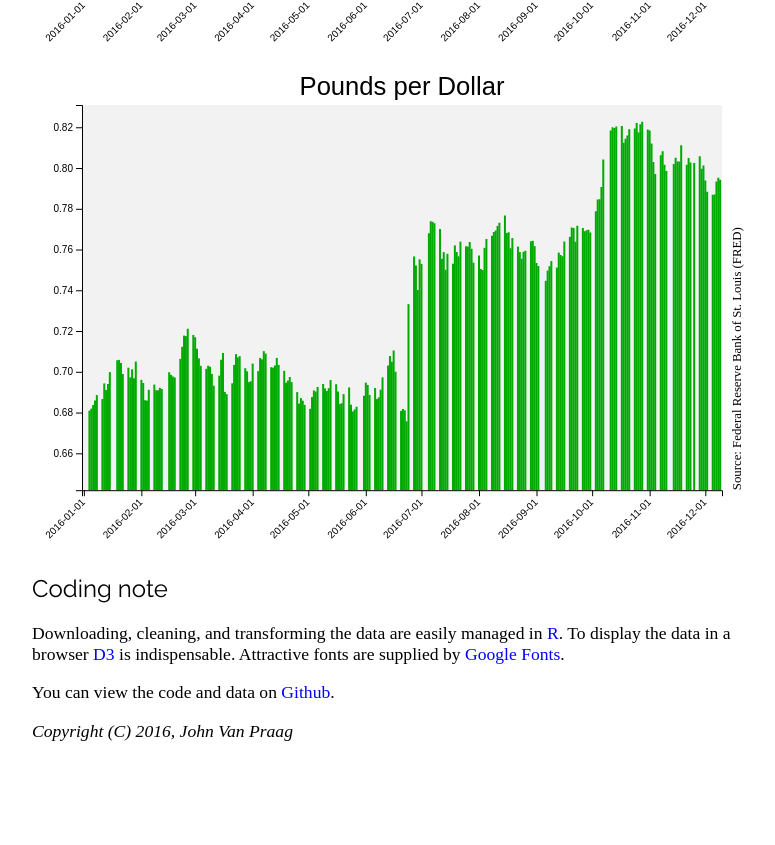
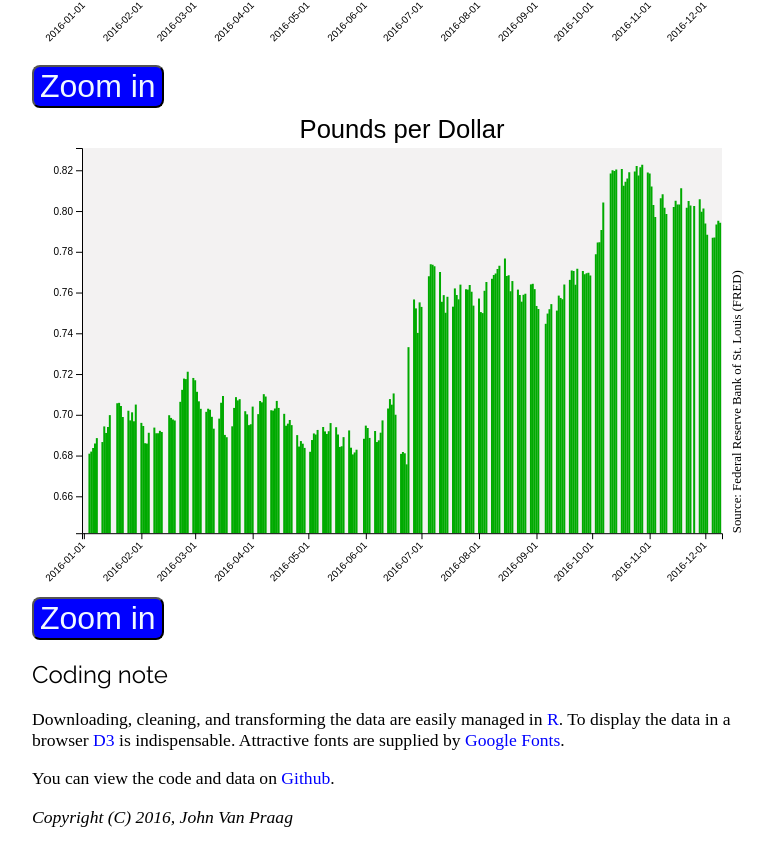
Before and after one commit to quantbo/Have-a-happy-European-holiday, a plain HTML site: page index.html in a window 1280 px wide. Shown: the part 995-1840 px from the top of the page, without its empty margins (32-807 px from the left). Before the commit the page ends 1754 px from the top, so only its background shows below. Drawn offline with nearby package versions, Linux system fonts and the light colour scheme.

Commit message:
Added zoom-in buttons. Store the data and the initial date for each times series in a global 'status' object. modified:   index.css modified:   index.html modified:   index.js

```diff
--- a/index.css
+++ b/index.css
@@ -10,6 +10,14 @@ body {
 	margin-left: 5%;
 	margin-top: 2.5%;
 	width: 7.5in;
+}
+
+button {
+	border-color: black;
+	color: aliceblue;
+	background-color:blue;
+	border-radius: 0.25em;
+	font-size: 2em;
 }
 
 h1 {
--- a/index.html
+++ b/index.html
@@ -19,8 +19,8 @@
 		<p>The result is that a large proportion of the daily data are missing. To be precise, 29% of days are missing from the daily time series for the Euro and Pound time series.</p>
 		<p>When almost a third of the data are missing from a time series the common practice of drawing a line graph may conceal as much as it reveals. The viewer may be misled into the impression that the data are continuous whereas, in fact, they are intermittent. Having pondered how best to present such time series data I have concluded that bar charts are appropriate. Given that a time series tends to have a lot of data points, the bars are necessarily thin.</p>
 		<!-- Match the id's of the svg elements to the tags of the fred object literal stored in 'fred.js'. -->
-		<svg id='euro'></svg>
-		<svg id='pound'></svg>
+		<svg id='euro'></svg><br><button id='euroIn'>Zoom in</button>
+		<svg id='pound'></svg><br><button id='poundIn'>Zoom in</button>
 		<h2>Coding note</h2>
 		<p>Downloading, cleaning, and transforming the data are easily managed in <a href='https://www.r-project.org/'>R</a>. To display the data in a browser <a href='https://d3js.org/'>D3</a> is indispensable. Attractive fonts are supplied by <a href='https://fonts.google.com/'>Google Fonts</a>.</p>
 		<p>You can view the code and data on <a href='https://github.com/quantbo/Have-a-happy-European-holiday'>Github</a>.</p>
--- a/index.js
+++ b/index.js
@@ -16,12 +16,21 @@ const parseDate = d3.timeParse('%Y-%m-%d');
 let xScale = d3.scaleTime().range([0, innerWidth]);
 let yScale = d3.scaleLinear().range([innerHeight, 0]);
 
+//Store the data and the initial date for each times series.
+let status = {'data':{}, 'dateInit':{}};
+
 d3.selectAll('svg').nodes().forEach((d, i) => {
 	console.log('----- ' + d.id + ' -----');
-	renderChart(d.id);
+	//Default time series start date.
+	//Javascript counts months and days of the week beginning with 0.
+	let dateInit = new Date(2016, 0, 1);
+	renderChart(d.id, dateInit);
+	status.dateInit[d.id] = dateInit;
 });
 
-function renderChart(id) {
+console.log(status);
+
+function renderChart(id, dateInit) {
 	//id: SVG id.
 	const item = fred[id];
 	const svg = d3.select(`#${id}`)
@@ -66,23 +75,20 @@ function renderChart(id) {
 	console.log(symbol);
 	d3.csv(`${symbol}.csv`, (error, data) => {
 		if (error) throw new Error('d3.csv error');
-//		//Focus on a subset of records.
-//		const subset = 2*365;
-//		const cut = data.length - subset;
-//		data = data.slice(cut);
-		//Begin on first day of 2016.
-		let index = data.findIndex((x) => {return x.DATE.match('2016')});
-		console.log('index: ', index);
-		//Discard data before 2016.
-		data = data.slice(index);
-		console.log('data.length: ', data.length);
 		//Transform data from strings to dates and numbers.
 		data.forEach((d, i) => {
 			d.DATE = parseDate(d.DATE);
 			d.VALUE = +d.VALUE;
 		})
+		status.data[id] = data;
+		console.log(status);
+		let index = data.findIndex((x) => {return x.DATE >= dateInit;});
+		console.log('index: ', index);
+		//dataSub stands for "data subset".
+		let dataSub = data.slice(index);
+		console.log('data.length: ', dataSub.length);
 		//Set scale domains.
-		let xExtent = d3.extent(data, (d) => {return d.DATE;});
+		let xExtent = d3.extent(dataSub, (d) => {return d.DATE;});
 		//Provide a 1 day buffer to left and right of x axis so that initial and terminal vertical line do not lie at edges of display area.
 		//A day expressed in milliseconds.
 		const day = 24 * 60 * 60 * 1000;
@@ -91,24 +97,24 @@ function renderChart(id) {
 		xScale.domain(xExtent);
 		//Provide a buffer at bottom of y extent so that the minimum value does not disappear.
 		//Provide a buffer at to so that largest values do not touch top of display area.
-		let yExtent = d3.extent(data, (d) => {return d.VALUE;});
+		let yExtent = d3.extent(dataSub, (d) => {return d.VALUE;});
 		yExtent[0] = 0.95 * yExtent[0];
 		yExtent[1] = 1.01 * yExtent[1];
 		yScale.domain(yExtent);
 		//Place a vertical line at each data point.
 		//Adjust the stroke-width to the number of data points.
 		let sw = 2;
-		if (data.length <= 32) {
+		if (dataSub.length <= 32) {
 			sw = 8;
 		} else
-		if (data.length <= 64) {
+		if (dataSub.length <= 64) {
 			sw = 6;
 		} else
-		if (data.length <= 128) {
+		if (dataSub.length <= 128) {
 			sw = 4;
 		}
 		g_el.selectAll('wombat') //Any non-empty string will serve here.
-			.data(data)
+			.data(dataSub)
 			.enter()
 			.append('line')
 			.attr('class', 'line')
```
